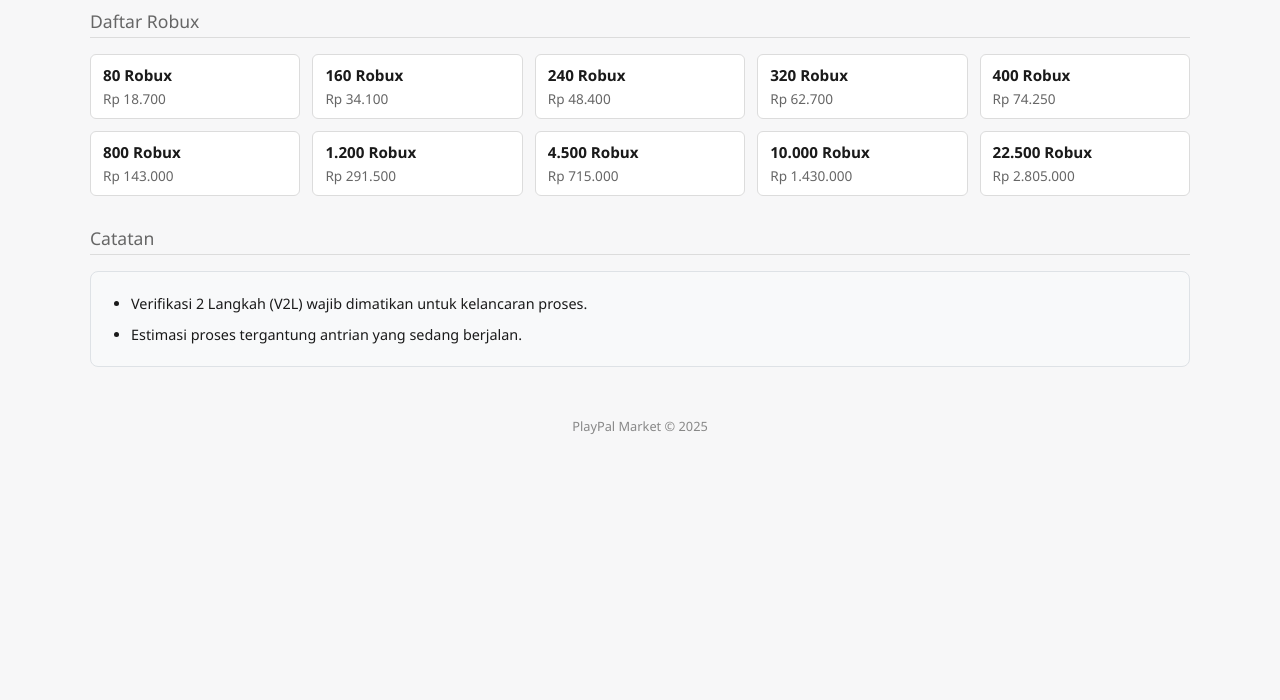
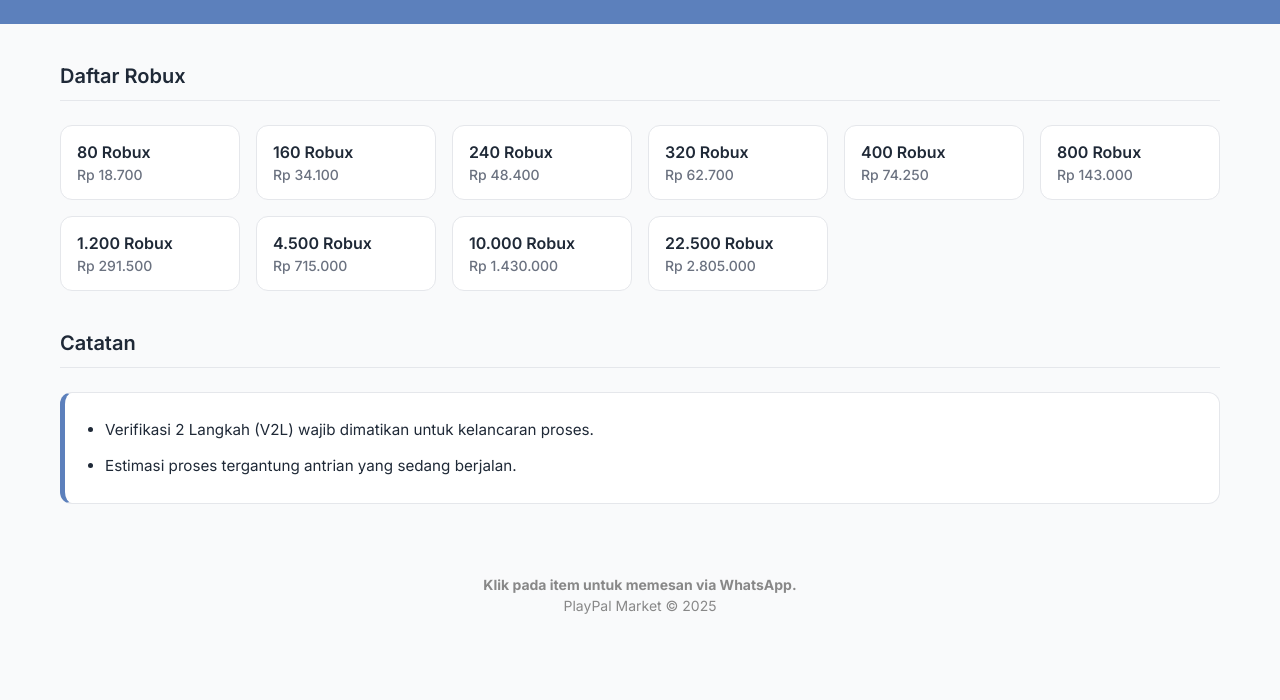
Before and after one commit to playpalmarket/robloxvilog, a plain HTML site: page index.html in a window 1280 px wide. Shown: the part 100-800 px from the top of the page. Drawn offline with Linux system fonts and the light colour scheme.

Commit message:
Update index.html

```diff
--- a/index.html
+++ b/index.html
@@ -4,96 +4,139 @@
   <meta charset="UTF-8" />
   <meta name="viewport" content="width=device-width, initial-scale=1.0" />
   <title>Top Up Robux (Via Login) | PlayPal Market</title>
+  <link rel="preconnect" href="https://fonts.googleapis.com">
+  <link rel="preconnect" href="https://fonts.gstatic.com" crossorigin>
+  <link href="https://fonts.googleapis.com/css2?family=Inter:wght@400;500;600;700&display=swap" rel="stylesheet">
   <style>
     :root {
       --bg: #ffffff;
-      --fg: #1a1a1a;
-      --muted: #666;
-      --border: #dcdcdc;
-      --accent: #0D6EFD; /* Warna hover biru */
-      --font: 'Segoe UI', Roboto, system-ui, sans-serif;
+      --bg-soft: #F9FAFB;
+      --fg: #1F2937;
+      --muted: #6B7280;
+      --border: #E5E7EB;
+      --accent: #5C80BC;
+      --accent-light: rgba(92, 128, 188, 0.1);
+      --font-primary: 'Inter', system-ui, -apple-system, BlinkMacSystemFont, 'Segoe UI', Roboto, 'Helvetica Neue', Arial, sans-serif;
+    }
+
+    /* CSS Reset & General Styling */
+    *, *::before, *::after {
+      box-sizing: border-box;
     }
 
     body {
       margin: 0;
       padding: 0;
-      background: #f7f7f8;
+      background: var(--bg-soft);
       color: var(--fg);
-      font-family: var(--font);
-      font-size: 15px;
+      font-family: var(--font-primary);
+      font-size: 16px;
+      -webkit-font-smoothing: antialiased;
+      -moz-osx-font-smoothing: grayscale;
     }
 
+    /* Header */
     header {
+      background-color: var(--accent);
+      padding: 40px 20px;
       text-align: center;
-      padding: 30px 15px 10px;
     }
 
     header h1 {
-      font-size: 1.8rem;
+      color: #FFFFFF;
+      font-size: 2.25rem;
       margin: 0;
-      font-weight: 600;
+      font-weight: 700;
+      letter-spacing: -0.02em;
     }
 
+    /* Section & Content Layout */
     .section {
-      max-width: 1100px;
-      margin: 30px auto;
-      padding: 0 15px;
+      max-width: 1200px;
+      margin: 40px auto;
+      padding: 0 20px;
     }
 
     .section h2 {
-      font-size: 1.1rem;
-      margin-bottom: 16px;
-      font-weight: 500;
-      color: var(--muted);
+      font-size: 1.25rem;
+      margin-bottom: 24px;
+      font-weight: 600;
+      color: var(--fg);
       text-align: left;
       border-bottom: 1px solid var(--border);
-      padding-bottom: 4px;
+      padding-bottom: 12px;
     }
 
+    /* Grid Layout for Items */
     .grid {
       display: grid;
-      grid-template-columns: repeat(auto-fit, minmax(180px, 1fr));
-      gap: 12px;
+      grid-template-columns: repeat(auto-fill, minmax(180px, 1fr));
+      gap: 16px;
+    }
+
+    /* Item Card Styling & Animation */
+    .item, .terms-box {
+      background: var(--bg);
+      border: 1px solid var(--border);
+      border-radius: 12px;
+
+      /* Initial state for animation */
+      opacity: 0;
+      transform: translateY(20px);
+
+      /* Transisi yang cepat dan halus */
+      transition: transform 0.25s cubic-bezier(0.25, 0.8, 0.25, 1),
+                  box-shadow 0.25s cubic-bezier(0.25, 0.8, 0.25, 1),
+                  border-color 0.25s ease,
+                  opacity 0.4s ease-out,
+                  transform 0.4s ease-out;
     }
 
     .item {
-      background: var(--bg);
-      border: 1px solid var(--border);
-      border-radius: 6px;
-      padding: 10px 12px;
+      padding: 16px;
       text-align: left;
+      cursor: pointer;
       display: flex;
       flex-direction: column;
       justify-content: center;
-      transition: all 0.2s ease;
-      cursor: pointer;
+    }
+
+    .item.is-visible, .terms-box.is-visible {
+        opacity: 1;
+        transform: translateY(0);
     }
 
     .item:hover {
-      box-shadow: 0 4px 12px rgba(13, 110, 253, 0.15);
-      transform: translateY(-3px);
+      transform: translateY(-5px);
       border-color: var(--accent);
+      box-shadow: 0 10px 25px -5px var(--accent-light), 0 8px 10px -6px var(--accent-light);
+    }
+
+    .item:active {
+        transform: translateY(-2px) scale(0.98);
+        box-shadow: 0 4px 10px -4px var(--accent-light);
     }
 
     .amount {
       font-weight: 600;
-      font-size: 0.95rem;
+      font-size: 1rem;
       color: var(--fg);
     }
 
     .price {
-      font-size: 0.85rem;
+      font-size: 0.875rem;
       color: var(--muted);
+      font-weight: 500;
       margin-top: 4px;
     }
 
+    /* Terms Box Styling */
     .terms-box {
-        background-color: #f8f9fa;
-        border: 1px solid #dee2e6;
-        padding: 20px;
-        border-radius: 8px;
-        font-size: 0.9rem;
-        line-height: 1.6;
+        padding: 24px;
+        padding-left: 20px;
+        font-size: 0.95rem;
+        line-height: 1.7;
+        border-left: 5px solid var(--accent);
     }
 
     .terms-box ul {
@@ -102,27 +145,39 @@
     }
 
     .terms-box li {
-        margin-bottom: 8px;
+        margin-bottom: 10px;
     }
 
     .terms-box li:last-child {
         margin-bottom: 0;
     }
 
-    footer {
-      padding: 20px 15px 40px;
-      text-align: center;
-      font-size: 0.8rem;
-      color: #888;
+    .terms-box strong {
+        color: var(--fg);
     }
 
+    /* Footer */
+    footer {
+      padding: 30px 20px 50px;
+      text-align: center;
+      font-size: 0.875rem;
+      color: #888;
+      line-height: 1.5;
+    }
+
+    /* Responsive Design for Mobile */
     @media (max-width: 480px) {
-      header h1 { font-size: 1.4rem; }
-      .section h2 { font-size: 1rem; }
-      .grid { grid-template-columns: repeat(auto-fit, minmax(150px, 1fr)); gap: 8px; }
-      .item { padding: 8px 10px; }
+      body { font-size: 15px; }
+      header { padding: 30px 20px; }
+      header h1 { font-size: 1.8rem; }
+      .section h2 { font-size: 1.1rem; }
+      .grid {
+        grid-template-columns: repeat(auto-fill, minmax(150px, 1fr));
+        gap: 12px;
+      }
+      .item { padding: 12px; border-radius: 10px;}
       .amount { font-size: 0.9rem; }
-      .price { font-size: 0.8rem; }
+      .price { font-size: 0.85rem; }
     }
   </style>
 </head>
@@ -159,6 +214,7 @@
   </section>
 
   <footer>
+    <strong>Klik pada item untuk memesan via WhatsApp.</strong><br/>
     PlayPal Market &copy; 2025
   </footer>
 
@@ -167,6 +223,7 @@
       const adminNumber = '6285877001999';
       const items = document.querySelectorAll('.item');
 
+      // Fungsionalitas Klik WhatsApp
       items.forEach(item => {
         item.addEventListener('click', function () {
           const amountEl = this.querySelector('.amount');
@@ -174,15 +231,27 @@
 
           const productName = amountEl.textContent.trim();
 
-          // Template pesan yang sudah diperbaiki untuk Roblox
           const messageTemplate = `Login : (Google/FB/VK)\nEmail : \nPassword : \nPesanan Robux : ${productName}\n\nWajib Nonaktifkan V2L (Verifikasi 2 Langkah)`;
-
           const encodedMessage = encodeURIComponent(messageTemplate);
           const whatsappURL = `https://wa.me/${adminNumber}?text=${encodedMessage}`;
 
           window.open(whatsappURL, '_blank');
         });
       });
+
+      // --- SCRIPT UNTUK ANIMASI OTOMATIS SAAT LOAD HALAMAN ---
+      // Memilih semua elemen yang ingin dianimasikan
+      const animatedElements = document.querySelectorAll('.item, .terms-box');
+
+      // Memberi sedikit jeda agar semua elemen siap sebelum animasi dimulai
+      setTimeout(() => {
+        animatedElements.forEach((el, index) => {
+          // Atur jeda untuk efek air terjun (stagger)
+          el.style.transitionDelay = `${index * 20}ms`; // jeda 20ms per elemen
+          // Tambahkan kelas untuk memicu animasi
+          el.classList.add('is-visible');
+        });
+      }, 100); // Mulai setelah 100ms
     });
   </script>
 
```
